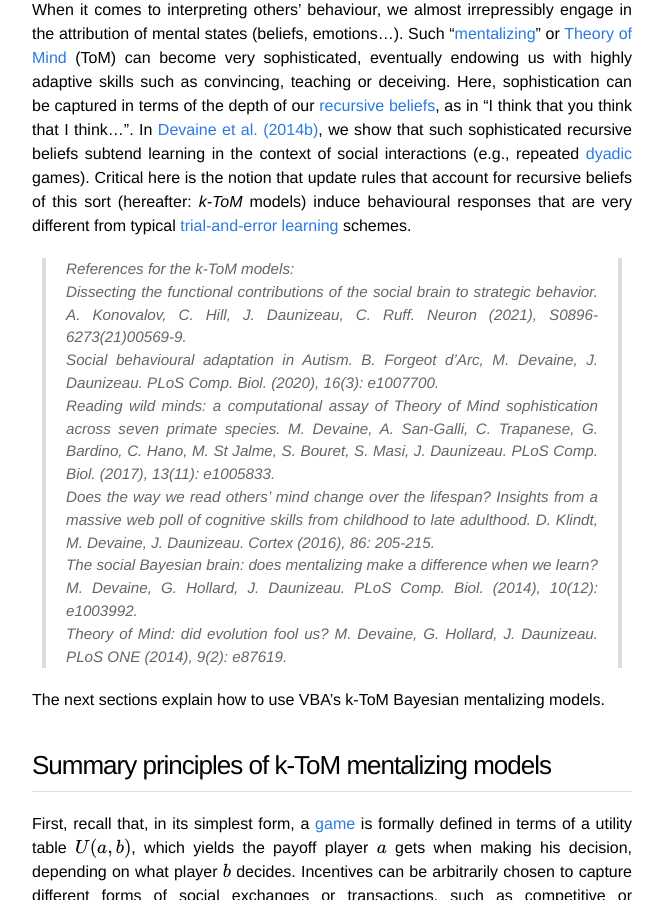
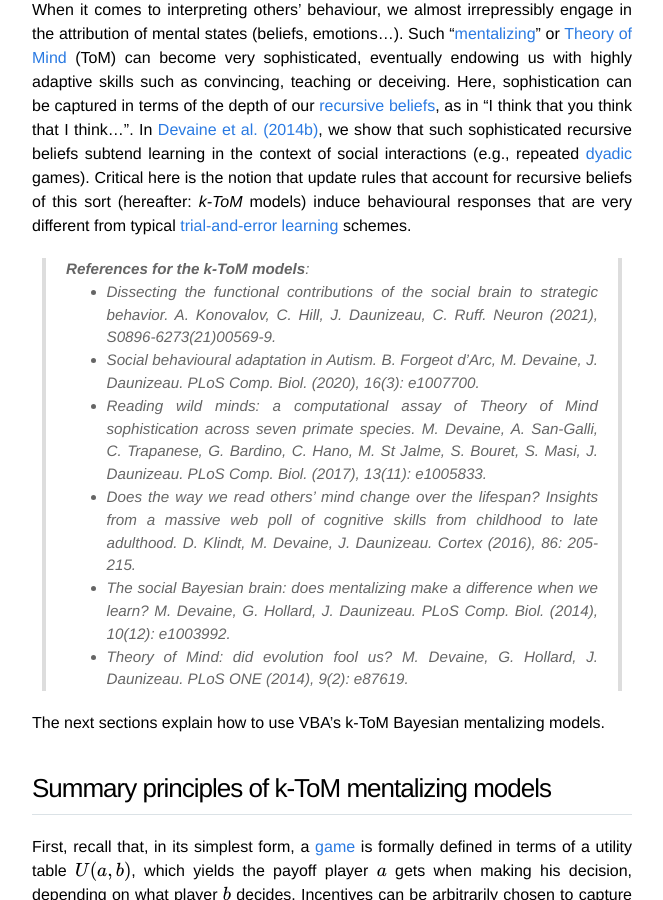
Before and after one commit to MBB-team/VBA-toolbox, a Jekyll site: the page built from _wiki/ktom.md, in a window 1280 px wide and 900 px high, scrolled down 198 px. Shown: the whole window, without its empty margins (308-971 px from the left). Built offline with Jekyll 4.4.1, drawn with Linux system fonts in a browser that asks for light colours; nearby versions of some CDN libraries; formulas are drawn with MathJax 3.

```diff
--- a/_wiki/ktom.md
+++ b/_wiki/ktom.md
@@ -6,29 +6,29 @@ title: "Bayesian mentalizing (k-ToM)"
 
 When it comes to interpreting others' behaviour, we almost irrepressibly engage in the attribution of mental states (beliefs, emotions...). Such "[mentalizing](https://en.wikipedia.org/wiki/Mentalization)" or [Theory of Mind](https://en.wikipedia.org/wiki/Theory_of_mind) (ToM) can become very sophisticated, eventually endowing us with highly adaptive skills such as convincing, teaching or deceiving. Here, sophistication can be captured in terms of the depth of our [recursive beliefs](https://en.wikipedia.org/wiki/Hierarchy_of_beliefs), as in "I think that you think that I think...". In [Devaine et al. (2014b)](http://journals.plos.org/ploscompbiol/article?id=10.1371/journal.pcbi.1003992), we show that such sophisticated recursive beliefs subtend learning in the context of social interactions (e.g., repeated [dyadic](https://en.wikipedia.org/wiki/Dyad_(sociology)) games). Critical here is the notion that update rules that account for recursive beliefs of this sort (hereafter: *k-ToM* models) induce behavioural responses that are very different from typical [trial-and-error learning](https://en.wikipedia.org/wiki/Trial_and_error) schemes.
 
-> References for the k-ToM models:
+> **References for the k-ToM models**:
 >
-> Dissecting the functional contributions of the social brain to strategic behavior.
+> - *Dissecting the functional contributions of the social brain to strategic behavior.*
 > A. Konovalov, C. Hill, J. Daunizeau, C. Ruff.
 > Neuron (2021), S0896-6273(21)00569-9.
 >
-> Social behavioural adaptation in Autism.
+> - *Social behavioural adaptation in Autism.*
 > B. Forgeot d'Arc, M. Devaine,  J. Daunizeau.
 > PLoS Comp. Biol. (2020), 16(3): e1007700.
 >
-> Reading wild minds: a computational assay of Theory of Mind sophistication across seven primate species.
+> - *Reading wild minds: a computational assay of Theory of Mind sophistication across seven primate species.*
 > M. Devaine, A. San-Galli, C. Trapanese, G. Bardino, C. Hano,  M. St Jalme, S. Bouret, S. Masi, J. Daunizeau.
 > PLoS Comp. Biol. (2017), 13(11): e1005833.
 >
-> Does the way we read others' mind change over the lifespan? Insights from a massive web poll of cognitive skills from childhood to late adulthood.
+> - *Does the way we read others' mind change over the lifespan? Insights from a massive web poll of cognitive skills from childhood to late adulthood.*
 > D. Klindt, M. Devaine, J. Daunizeau.
 > Cortex (2016), 86: 205-215.
 >
-> The social Bayesian brain: does mentalizing make a difference when we learn?
+> - *The social Bayesian brain: does mentalizing make a difference when we learn?*
 > M. Devaine, G. Hollard, J. Daunizeau.
 > PLoS Comp. Biol. (2014), 10(12): e1003992.
 >
-> Theory of Mind: did evolution fool us?
+> - *Theory of Mind: did evolution fool us?*
 > M. Devaine, G. Hollard, J. Daunizeau.
 > PLoS ONE (2014), 9(2): e87619.
 
```
